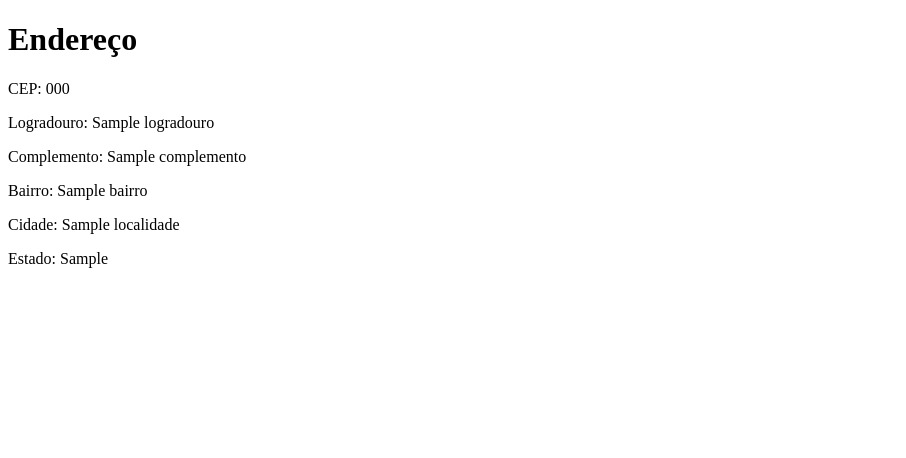
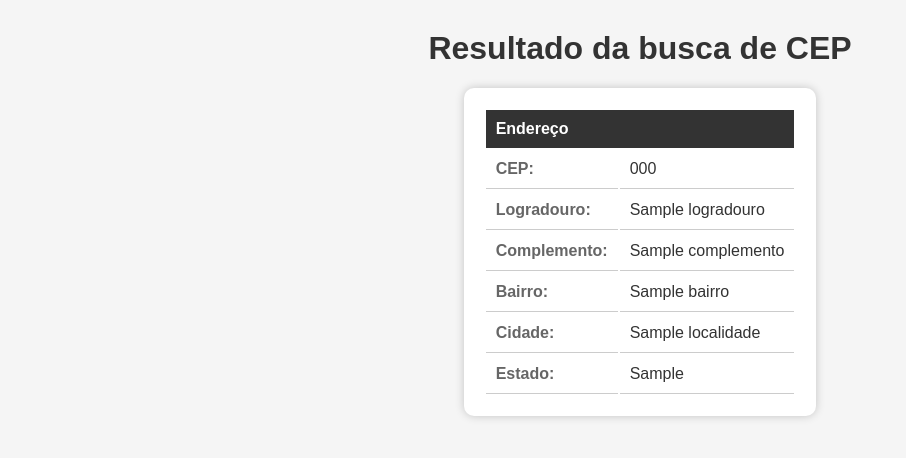
Before and after one commit to IanOliveiraSilva/ViaCEP-API, a Flask app: template templates/address.html in a window 1280 px wide. Shown: the top 458 px of the page, without its empty margins (0-906 px from the left). Run offline with Flask 3, Linux system fonts and the light colour scheme; the template is opened without the code that fills it: most values are stand-ins (such as "Sample title", 1, 10 or a date in 2020).

Commit message:
Adicionando CSS

```diff
--- a/templates/address.html
+++ b/templates/address.html
@@ -1,17 +1,77 @@
 <!DOCTYPE html>
 <html>
   <head>
-    <title>Endereço</title>
+    <title>Resultado da busca de CEP</title>
+    <style>
+      body {
+        font-family: Arial, sans-serif;
+        background-color: #f5f5f5;
+      }
+      h1 {
+        text-align: center;
+        color: #333;
+        margin-top: 30px;
+      }
+      table {
+        margin: 0 auto;
+        max-width: 800px;
+        padding: 20px;
+        background-color: #fff;
+        border-radius: 10px;
+        box-shadow: 0 0 10px rgba(0, 0, 0, 0.2);
+      }
+      th {
+        background-color: #333;
+        color: #fff;
+        padding: 10px;
+        text-align: left;
+      }
+      td {
+        padding: 10px;
+        border-bottom: 1px solid #ccc;
+      }
+      .label {
+        font-weight: bold;
+        color: #666;
+        margin-right: 10px;
+      }
+      .value {
+        color: #333;
+      }
+    </style>
   </head>
   <body>
-    <h1>Endereço</h1>
+    <h1>Resultado da busca de CEP</h1>
     {% if data %}
-      <p>CEP: {{ data.cep }}</p>
-      <p>Logradouro: {{ data.logradouro }}</p>
-      <p>Complemento: {{ data.complemento }}</p>
-      <p>Bairro: {{ data.bairro }}</p>
-      <p>Cidade: {{ data.localidade }}</p>
-      <p>Estado: {{ data.uf }}</p>
+    <table>
+      <tr>
+        <th colspan="2">Endereço</th>
+      </tr>
+      <tr>
+        <td class="label">CEP:</td>
+        <td class="value">{{data.cep}}</td>
+      </tr>
+      <tr>
+        <td class="label">Logradouro:</td>
+        <td class="value">{{data.logradouro}}</td>
+      </tr>
+      <tr>
+        <td class="label">Complemento:</td>
+        <td class="value">{{data.complemento}}</td>
+      </tr>
+      <tr>
+        <td class="label">Bairro:</td>
+        <td class="value">{{data.bairro}}</td>
+      </tr>
+      <tr>
+        <td class="label">Cidade:</td>
+        <td class="value">{{data.localidade }}</td>
+      </tr>
+      <tr>
+        <td class="label">Estado:</td>
+        <td class="value">{{data.uf}}</td>
+      </tr>
+    </table>
     {% else %}
       <p>CEP não encontrado</p>
     {% endif %}
```
Also changed, not shown: templates/home.html (+43 -0 lines).
